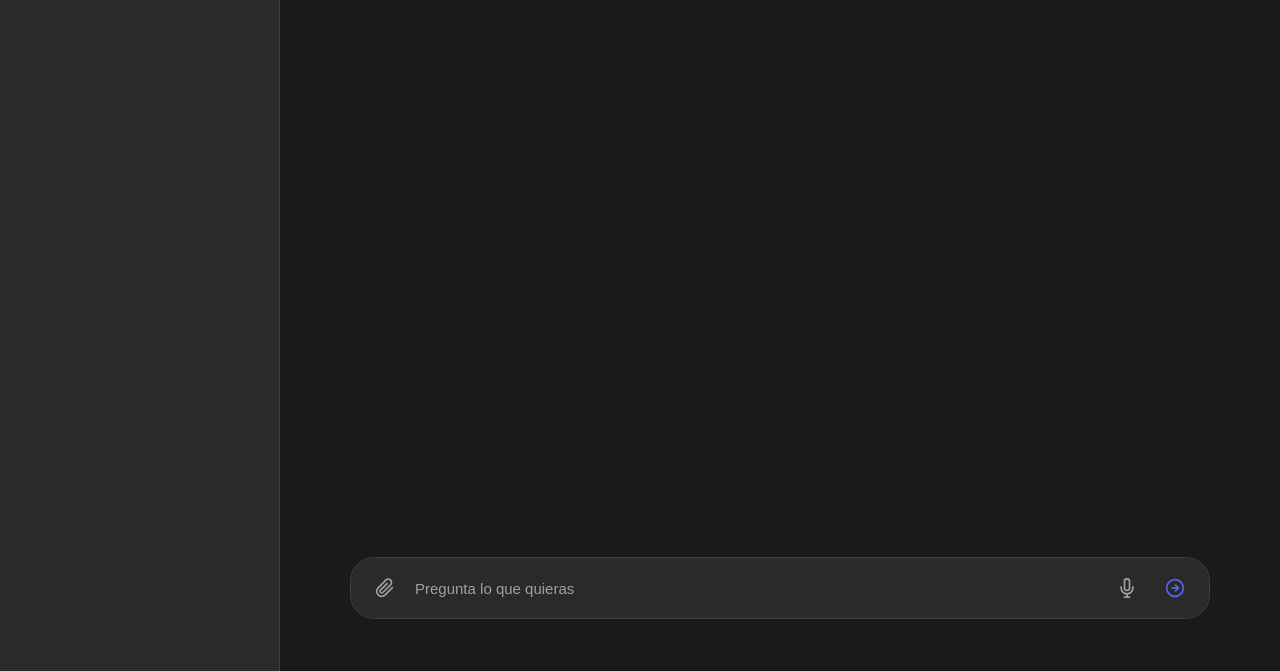
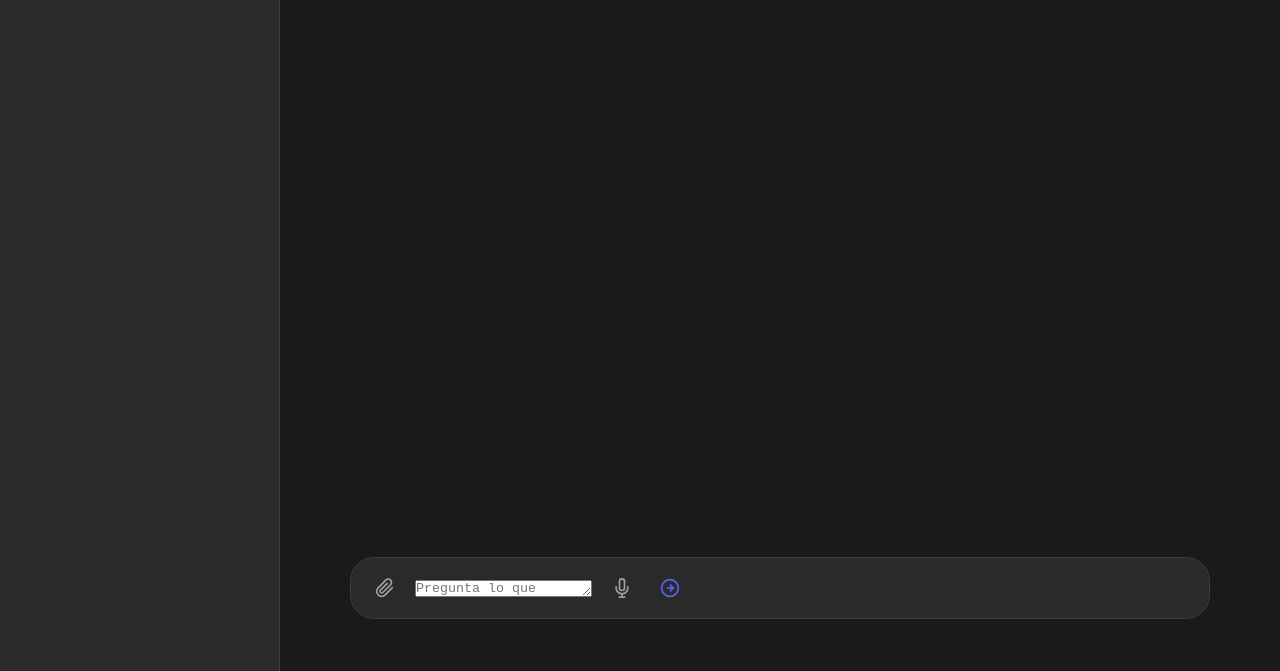
Before and after one commit to LloydHiggsBennison/Inaia, a website: page public/index.html in a window 1280 px wide. Shown: the part 129-800 px from the top of the page. Drawn offline with nearby package versions, Linux system fonts and the light colour scheme.

Commit message:
Change input to textarea for multi-line support

```diff
--- a/public/index.html
+++ b/public/index.html
@@ -95,12 +95,12 @@
                             <path d="M21.44 11.05l-9.19 9.19a6 6 0 0 1-8.49-8.49l9.19-9.19a4 4 0 0 1 5.66 5.66l-9.2 9.19a2 2 0 0 1-2.83-2.83l8.49-8.48"/>
                         </svg>
                     </button>
-                    <input
-                        type="text"
+                    <textarea
                         id="messageInput"
-                        placeholder="Pregunta lo que quieras"
+                        placeholder="Pregunta lo que quieras (Shift+Enter para nueva línea)"
+                        rows="1"
                         autocomplete="off"
-                    />
+                    ></textarea>
                     <button class="voice-btn" aria-label="Voz">
                         <svg width="20" height="20" viewBox="0 0 24 24" fill="none" stroke="currentColor" stroke-width="2">
                             <path d="M12 1a3 3 0 0 0-3 3v8a3 3 0 0 0 6 0V4a3 3 0 0 0-3-3z"/>
```
